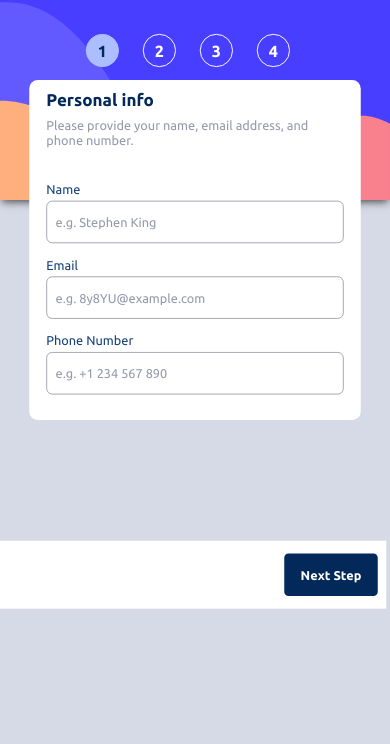
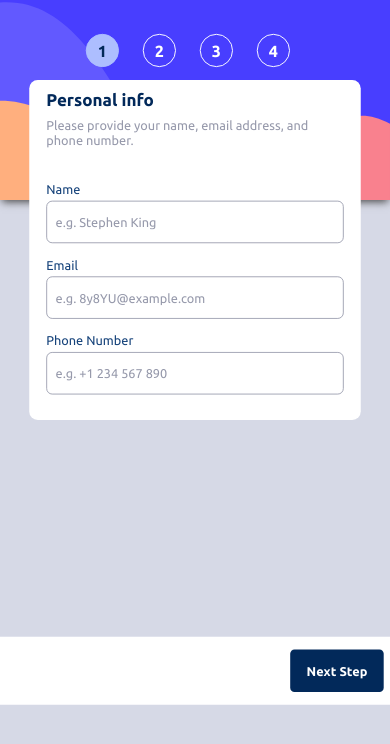
Before and after one commit to Yuwen-0/Multi-step-form, a React (Vite) app: page / in a window 390 px wide. Shown: the top 744 px of the page. Built offline with nearby package versions, Linux system fonts and the light colour scheme.

Commit message:
add:fixed buttons

```diff
--- a/src/App.css
+++ b/src/App.css
@@ -32,7 +32,6 @@ body{
   align-items: center;
   min-height: 100vh;
   min-width: 100vw;
-  position: relative;
 }
 .Form-Button-Container.PersonalInfo{
   height: 50px;
@@ -114,7 +113,6 @@ body{
   flex-direction: column;
   align-items: center;
   width: 70%;
-  position: relative;
   transition: all 0.3s;
 }
 
@@ -743,7 +741,6 @@ body{
       display: block;
       align-items: flex-start;
       height: 100%;
-      position: relative;
     }
     body::-webkit-scrollbar {
       display: none;
@@ -789,7 +786,7 @@ body{
       width: 100%;
       position: absolute;
       top: 50px;
-      align-items: normal;
+      height: 100%;
     }
 
     .Form-Content > div{
@@ -860,8 +857,8 @@ body{
       background-color: white;
       width: 200%;
       height: 80px;
-      right: -30px;
-      bottom: -222px;
+      right: -37px;
+      bottom: -335px;
     }
     .Plan-Error{
       opacity:0;
@@ -871,9 +868,9 @@ body{
     }
     .Form-Buttons.Addon-Buttons{
       width: 125%;
-      padding:-23px;
+      padding:37px;
       height: 80px;
-      bottom: -212px;
+      bottom: -295px;
     }
     .Form-Content-Title-Container{
       position: relative;
@@ -885,7 +882,7 @@ body{
       position: absolute;
       width: 123%;
       height: 71px;
-      bottom: -97px;
+      bottom: -189px;
     }
     .Form-SelectPlan{
       width: 100%;
@@ -900,10 +897,12 @@ body{
     }
     .Form-Buttons.Summary{
       width: 137%;
-      left: -50px;
+      left: -60px;
       position: absolute;
       display: flex;
-      bottom:-538px;
+      bottom:-642px;
+      padding: 40px;
+
     }
     .End{
       height: 400px;
--- a/src/components/PersonalInfo.jsx
+++ b/src/components/PersonalInfo.jsx
@@ -119,11 +119,17 @@ export default function PersonalInfo({ increaseSteps, setStepsInfo, stepsInfo,st
       });
     }
 
+  };
 
-  };
+
 
   return (
     <>
+      <div className="Form-Button-Container PersonalInfo">
+        <button onClick={setInfo} className="Form-Button Personal-Info">
+          Next Step
+        </button>
+      </div>
       <div className="Form-Content-Title-Container">
         <h1 className='Form-Content-Title'>Personal info</h1>
         <p className='Form-Content-Description'>Please provide your name, email address, and phone number.</p>
@@ -170,11 +176,6 @@ export default function PersonalInfo({ increaseSteps, setStepsInfo, stepsInfo,st
           value={formData.phone.value}
         />
       </div>
-      <div className="Form-Button-Container PersonalInfo">
-        <button onClick={setInfo} className="Form-Button Personal-Info">
-          Next Step
-        </button>
-      </div>
     </>
   );
 }
```
